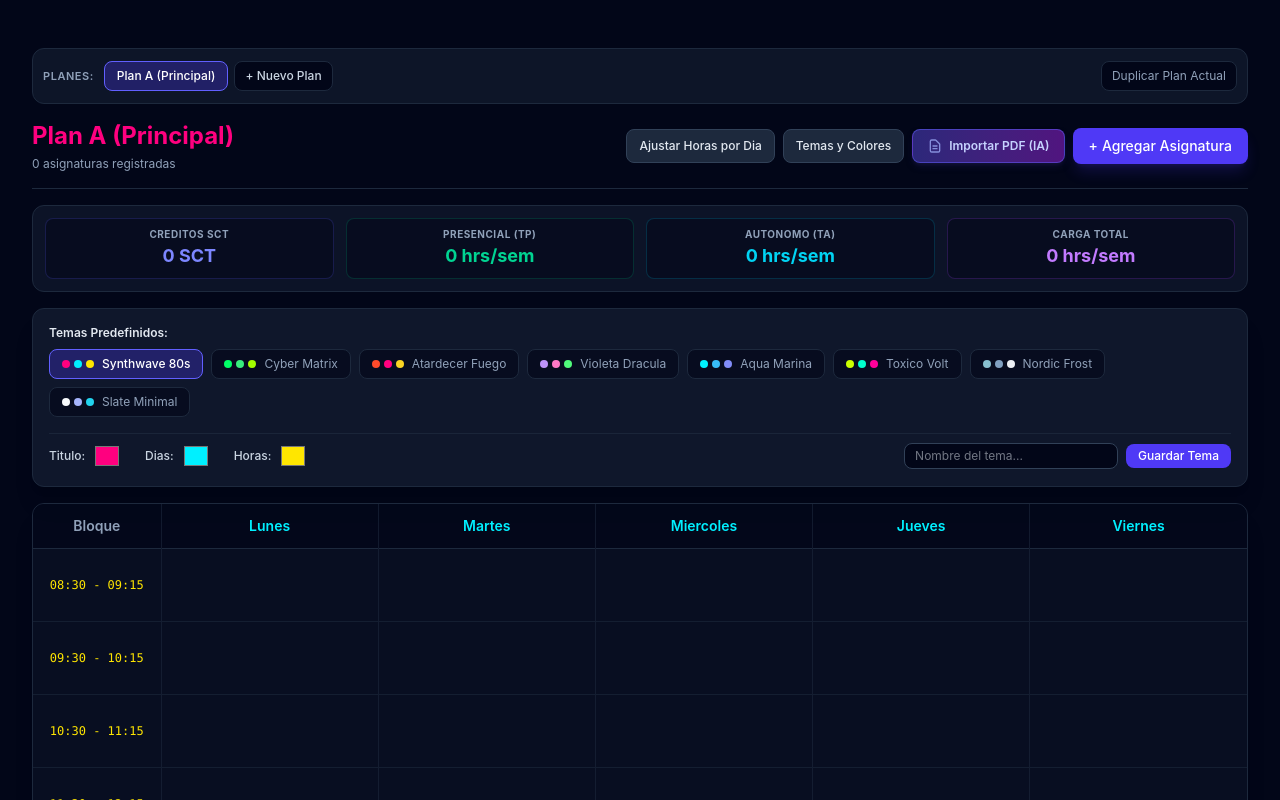
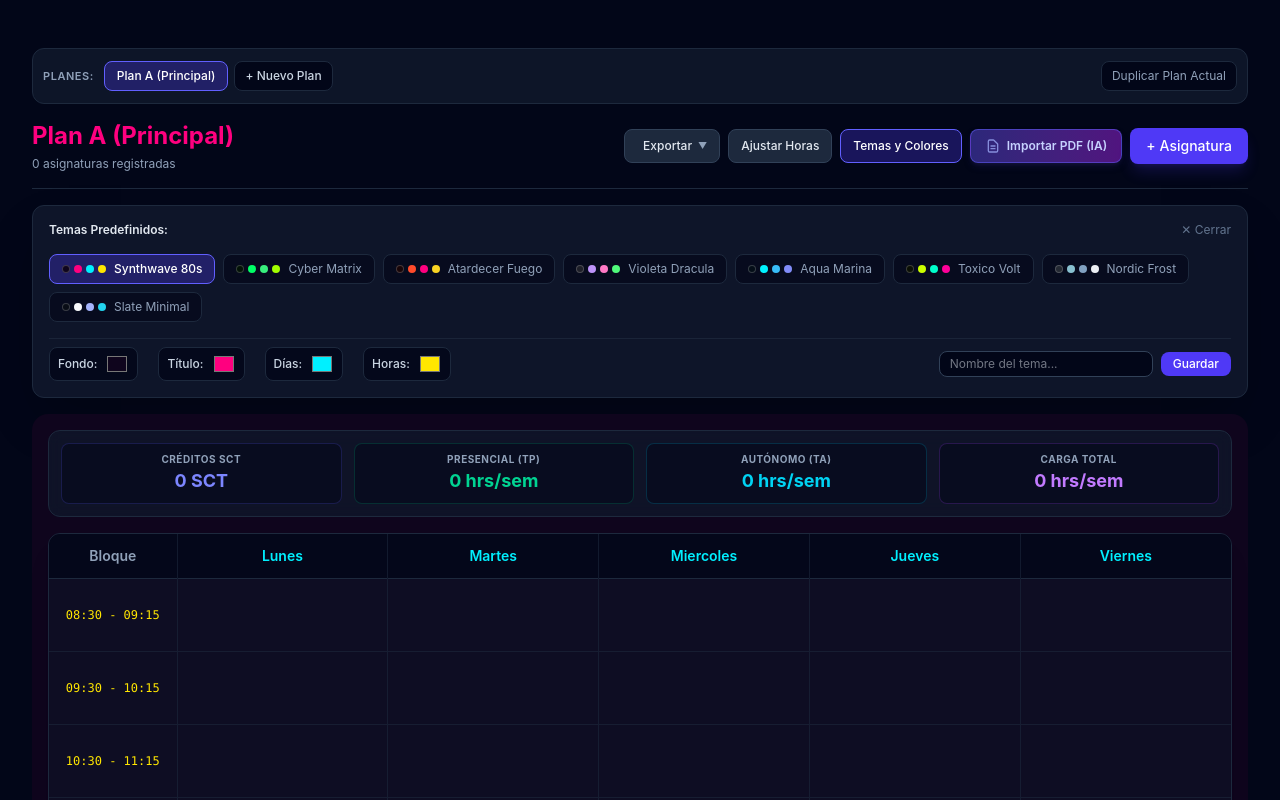
Before and after one commit to ManuelHueitra/HorarioWeb, a React (Vite) app: page / in a window 1280 px wide. Both pictures are taken after a click on the button "Temas y Colores". Shown: the top 800 px of the page. Built offline with nearby package versions, Linux system fonts and the light colour scheme.

Commit message:
feat: exportacion PDF e imagenes con fondos de tema, paneles superiores y recorte de grilla

```diff
--- a/package.json
+++ b/package.json
@@ -10,9 +10,12 @@
     "preview": "vite preview"
   },
   "dependencies": {
+    "html-to-image": "^1.11.13",
+    "jspdf": "^4.2.1",
     "pdfjs-dist": "^6.2.108",
     "react": "^19.2.8",
     "react-dom": "^19.2.8",
+    "xlsx": "^0.18.5",
     "zustand": "^5.0.14"
   },
   "devDependencies": {
--- /dev/null
+++ b/src/components/horario/BotonExportar.tsx
@@ -0,0 +1,97 @@
+import { useState, useRef, useEffect } from 'react';
+import {
+  exportarComoPdf,
+  exportarComoImagen,
+} from '@/utils/exportador';
+import type { PlanHorario } from '@/types';
+
+interface Props {
+  planActivo: PlanHorario;
+  idAreaExportable: string;
+}
+
+export function BotonExportar({ planActivo, idAreaExportable }: Props) {
+  const [abierto, setAbierto] = useState(false);
+  const [exportando, setExportando] = useState(false);
+  const menuRef = useRef<HTMLDivElement>(null);
+
+  const nombreArchivo = (planActivo.nombre || 'horario')
+    .toLowerCase()
+    .replace(/\s+/g, '_');
+
+  const colorFondo = planActivo.temaActivo?.fondo || '#090d16';
+
+  useEffect(() => {
+    function handleClickAfuera(e: MouseEvent) {
+      if (menuRef.current && !menuRef.current.contains(e.target as Node)) {
+        setAbierto(false);
+      }
+    }
+    document.addEventListener('mousedown', handleClickAfuera);
+    return () => document.removeEventListener('mousedown', handleClickAfuera);
+  }, []);
+
+  const handleExportar = async (tipo: 'pdf' | 'jpg' | 'png') => {
+    setAbierto(false);
+    setExportando(true);
+
+    try {
+      const nodo = document.getElementById(idAreaExportable);
+      if (!nodo) {
+        alert('No se encontró el elemento para exportar.');
+        return;
+      }
+
+      if (tipo === 'pdf') {
+        await exportarComoPdf(nodo, nombreArchivo, colorFondo);
+      } else if (tipo === 'jpg' || tipo === 'png') {
+        await exportarComoImagen(nodo, nombreArchivo, tipo, colorFondo);
+      }
+    } catch (err) {
+      console.error(err);
+      alert('Hubo un error al exportar.');
+    } finally {
+      setExportando(false);
+    }
+  };
+
+  return (
+    <div className="relative inline-block text-left" ref={menuRef}>
+      <button
+        type="button"
+        disabled={exportando}
+        onClick={() => setAbierto(!abierto)}
+        className="flex items-center gap-1.5 px-3 py-2 bg-slate-800 hover:bg-slate-700 text-slate-200 text-xs font-medium rounded-lg border border-slate-700 transition-colors disabled:opacity-50 cursor-pointer"
+      >
+        <span></span>
+        <span>{exportando ? 'Exportando...' : 'Exportar'}</span>
+        <span className="text-[9px] text-slate-400">▼</span>
+      </button>
+
+      {abierto && (
+        <div className="absolute right-0 mt-2 w-44 bg-slate-900 border border-slate-700 rounded-xl shadow-2xl z-50 py-1 divide-y divide-slate-800 animate-in fade-in zoom-in-95 duration-100">
+          <div className="py-1">
+            <button
+              onClick={() => handleExportar('pdf')}
+              className="w-full text-left px-3.5 py-2 text-xs text-slate-200 hover:bg-indigo-600 hover:text-white flex items-center gap-2 transition-colors cursor-pointer"
+            >
+              <span></span> Guardar como <strong>PDF</strong>
+            </button>
+            <button
+              onClick={() => handleExportar('png')}
+              className="w-full text-left px-3.5 py-2 text-xs text-slate-200 hover:bg-indigo-600 hover:text-white flex items-center gap-2 transition-colors cursor-pointer"
+            >
+              <span></span> Imagen <strong>PNG</strong>
+            </button>
+            <button
+              onClick={() => handleExportar('jpg')}
+              className="w-full text-left px-3.5 py-2 text-xs text-slate-200 hover:bg-indigo-600 hover:text-white flex items-center gap-2 transition-colors cursor-pointer"
+            >
+              <span></span> Imagen <strong>JPG</strong>
+            </button>
+          </div>
+        </div>
+      )}
+    </div>
+  );
+}
--- a/src/components/horario/GrillaHorario.tsx
+++ b/src/components/horario/GrillaHorario.tsx
@@ -4,6 +4,7 @@ import { TEMAS_PREDEFINIDOS } from '@/utils/temas';
 import { useHorarioStore } from '@/store/useHorarioStore';
 import { ModalAsignatura } from './ModalAsignatura';
 import { ModalImportarPdf } from './ModalImportarPdf';
+import { BotonExportar } from './BotonExportar';
 import type {
   ColorAsignatura,
   Asignatura,
@@ -65,13 +66,31 @@ export function GrillaHorario() {
     return h * 60 + m;
   };
 
-  const maxMinutosGlobal = Math.max(
-    ...DIAS_SEMANA.map((dia) => aMinutos(limitesPorDia[dia] || '18:15'))
-  );
+  // 1. Calcular la última hora donde efectivamente hay clases
+  let maxFinClaseMinutos = 0;
+  asignaturas.forEach((asig) => {
+    asig.bloques.forEach((b) => {
+      const minFin = aMinutos(b.horaFin);
+      if (minFin > maxFinClaseMinutos) {
+        maxFinClaseMinutos = minFin;
+      }
+    });
+  });
+
+  // 2. Revisar si el usuario ajustó manualmente horas por día
+  const hayLimitesManuales = Object.keys(limitesPorDia).length > 0;
+  const maxManualMinutos = hayLimitesManuales
+    ? Math.max(...DIAS_SEMANA.map((dia) => aMinutos(limitesPorDia[dia] || '00:00')))
+    : 0;
+
+  // 3. Recortar filas vacías finales (Mínimo hasta las 13:15 para ver la mañana completa)
+  const limiteCorte = hayLimitesManuales && maxManualMinutos > 0
+    ? maxManualMinutos
+    : Math.max(maxFinClaseMinutos, aMinutos('13:15'));
 
   const bloquesVisibles = BLOQUES_HORAS.filter((b) => {
     const horaInicio = b.split(' - ')[0];
-    return aMinutos(horaInicio) < maxMinutosGlobal;
+    return aMinutos(horaInicio) < limiteCorte;
   });
 
   const abrirModalCrear = (dia?: DiaSemana, bloqueHora?: string) => {
@@ -116,6 +135,7 @@ export function GrillaHorario() {
       colorTitulo: temaActivo.colorTitulo,
       colorDias: temaActivo.colorDias,
       colorHoras: temaActivo.colorHoras,
+      fondo: temaActivo.fondo || '#090d16',
     };
 
     guardarTemaPersonalizado(nuevo);
@@ -247,21 +267,39 @@ export function GrillaHorario() {
         </div>
 
         <div className="flex items-center gap-2 flex-wrap">
+          <BotonExportar
+            planActivo={planActivo}
+            idAreaExportable="area-horario-exportable"
+          />
+
           <button
-            onClick={() => setMostrarConfigGrilla(!mostrarConfigGrilla)}
-            className="px-3 py-2 bg-slate-800 hover:bg-slate-700 text-slate-200 text-xs font-medium rounded-lg border border-slate-700 transition-colors"
+            onClick={() => {
+              setMostrarConfigGrilla(!mostrarConfigGrilla);
+              setMostrarPersonalizar(false);
+            }}
+            className={`px-3 py-2 text-xs font-medium rounded-lg border transition-colors ${
+              mostrarConfigGrilla
+                ? 'bg-indigo-600/30 border-indigo-500 text-white'
+                : 'bg-slate-800 hover:bg-slate-700 text-slate-200 border-slate-700'
+            }`}
           >
-            Ajustar Horas por Dia
+            Ajustar Horas
           </button>
 
           <button
-            onClick={() => setMostrarPersonalizar(!mostrarPersonalizar)}
-            className="px-3 py-2 bg-slate-800 hover:bg-slate-700 text-slate-200 text-xs font-medium rounded-lg border border-slate-700 transition-colors"
+            onClick={() => {
+              setMostrarPersonalizar(!mostrarPersonalizar);
+              setMostrarConfigGrilla(false);
+            }}
+            className={`px-3 py-2 text-xs font-medium rounded-lg border transition-colors ${
+              mostrarPersonalizar
+                ? 'bg-indigo-600/30 border-indigo-500 text-white'
+                : 'bg-slate-800 hover:bg-slate-700 text-slate-200 border-slate-700'
+            }`}
           >
             Temas y Colores
           </button>
 
-          {/* BOTÓN: IMPORTAR PDF CON IA */}
           <button
             type="button"
             onClick={() => setIsPdfModalOpen(true)}
@@ -288,46 +326,24 @@ export function GrillaHorario() {
             onClick={() => abrirModalCrear()}
             className="hidden sm:flex px-4 py-2 bg-indigo-600 hover:bg-indigo-500 text-white text-sm font-medium rounded-lg transition-colors shadow-lg shadow-indigo-600/20 items-center gap-1"
           >
-            <span>+</span> Agregar Asignatura
+            <span>+</span> Asignatura
           </button>
         </div>
       </header>
 
-      {/* Carga Academica */}
-      <div className="grid grid-cols-2 sm:grid-cols-4 gap-3 bg-slate-900/80 p-3 rounded-xl border border-slate-800 text-center">
-        <div className="p-2 bg-slate-950/50 rounded-lg border border-indigo-500/20">
-          <div className="text-[10px] uppercase font-bold text-slate-400 tracking-wider">
-            Creditos SCT
-          </div>
-          <div className="text-lg font-bold text-indigo-400">{totalSct} SCT</div>
-        </div>
-        <div className="p-2 bg-slate-950/50 rounded-lg border border-emerald-500/20">
-          <div className="text-[10px] uppercase font-bold text-slate-400 tracking-wider">
-            Presencial (TP)
-          </div>
-          <div className="text-lg font-bold text-emerald-400">{totalTp} hrs/sem</div>
-        </div>
-        <div className="p-2 bg-slate-950/50 rounded-lg border border-cyan-500/20">
-          <div className="text-[10px] uppercase font-bold text-slate-400 tracking-wider">
-            Autonomo (TA)
-          </div>
-          <div className="text-lg font-bold text-cyan-400">{totalTa} hrs/sem</div>
-        </div>
-        <div className="p-2 bg-slate-950/50 rounded-lg border border-purple-500/20">
-          <div className="text-[10px] uppercase font-bold text-slate-400 tracking-wider">
-            Carga Total
-          </div>
-          <div className="text-lg font-bold text-purple-400">
-            {totalHorasSemana} hrs/sem
-          </div>
-        </div>
-      </div>
-
-      {/* Panel de Ajuste de Horas por Dia */}
+      {/* PANELES SUPERIORES (AJUSTE DE HORAS Y TEMAS) */}
       {mostrarConfigGrilla && (
-        <div className="p-4 bg-slate-900 border border-slate-800 rounded-xl space-y-3 shadow-xl">
-          <div className="text-xs font-semibold text-slate-200">
-            Hora de termino por dia:
+        <div className="p-4 bg-slate-900/95 border border-slate-800 rounded-xl space-y-3 shadow-2xl animate-in fade-in slide-in-from-top-2">
+          <div className="flex items-center justify-between">
+            <span className="text-xs font-semibold text-slate-200">
+              Hora de término manual por día:
+            </span>
+            <button
+              onClick={() => setMostrarConfigGrilla(false)}
+              className="text-xs text-slate-500 hover:text-slate-300"
+            >
+              ✕ Cerrar
+            </button>
           </div>
           <div className="grid grid-cols-2 sm:grid-cols-5 gap-3">
             {DIAS_SEMANA.map((dia) => (
@@ -336,7 +352,7 @@ export function GrillaHorario() {
                   {dia}:
                 </label>
                 <select
-                  value={limitesPorDia[dia] || '18:15'}
+                  value={limitesPorDia[dia] || '18:00'}
                   onChange={(e) => setLimiteDia(dia, e.target.value)}
                   className="w-full bg-slate-950 border border-slate-800 rounded-lg px-2.5 py-1.5 text-xs text-slate-200 focus:outline-none focus:border-indigo-500"
                 >
@@ -352,13 +368,18 @@ export function GrillaHorario() {
         </div>
       )}
 
-      {/* Panel de Temas */}
       {mostrarPersonalizar && (
-        <div className="p-4 bg-slate-900 border border-slate-800 rounded-xl space-y-4 text-xs text-slate-300 shadow-xl">
-          <div>
-            <span className="font-semibold text-slate-200 block mb-2">
-              Temas Predefinidos:
-            </span>
+        <div className="p-4 bg-slate-900/95 border border-slate-800 rounded-xl space-y-4 text-xs text-slate-300 shadow-2xl animate-in fade-in slide-in-from-top-2">
+          <div className="flex items-center justify-between">
+            <span className="font-semibold text-slate-200">Temas Predefinidos:</span>
+            <button
+              onClick={() => setMostrarPersonalizar(false)}
+              className="text-xs text-slate-500 hover:text-slate-300"
+            >
+              ✕ Cerrar
+            </button>
+          </div>
+
           <div className="flex flex-wrap gap-2">
             {TEMAS_PREDEFINIDOS.map((t) => (
               <button
@@ -372,22 +393,29 @@ export function GrillaHorario() {
               >
                 <span className="flex gap-1">
                   <span
+                    className="w-2 h-2 rounded-full border border-white/20"
+                    style={{ backgroundColor: t.fondo || '#090d16' }}
+                    title="Fondo"
+                  />
+                  <span
                     className="w-2 h-2 rounded-full"
                     style={{ backgroundColor: t.colorTitulo }}
+                    title="Título"
                   />
                   <span
                     className="w-2 h-2 rounded-full"
                     style={{ backgroundColor: t.colorDias }}
+                    title="Días"
                   />
                   <span
                     className="w-2 h-2 rounded-full"
                     style={{ backgroundColor: t.colorHoras }}
+                    title="Horas"
                   />
                 </span>
                 {t.nombre}
               </button>
             ))}
-            </div>
           </div>
 
           {temasPersonalizados.length > 0 && (
@@ -410,6 +438,10 @@ export function GrillaHorario() {
                       className="flex items-center gap-2"
                     >
                       <span className="flex gap-1">
+                        <span
+                          className="w-2 h-2 rounded-full border border-white/20"
+                          style={{ backgroundColor: t.fondo || '#090d16' }}
+                        />
                         <span
                           className="w-2 h-2 rounded-full"
                           style={{ backgroundColor: t.colorTitulo }}
@@ -439,9 +471,26 @@ export function GrillaHorario() {
           )}
 
           <div className="pt-2 border-t border-slate-800/80 flex flex-wrap items-center justify-between gap-4">
-            <div className="flex flex-wrap items-center gap-6">
-              <label className="flex items-center gap-2 cursor-pointer">
-                <span className="font-medium text-slate-300">Titulo:</span>
+            <div className="flex flex-wrap items-center gap-5">
+              {/* SELECTOR COLOR DE FONDO */}
+              <label className="flex items-center gap-2 cursor-pointer bg-slate-950/80 px-2 py-1 rounded-lg border border-slate-800">
+                <span className="font-medium text-slate-300">Fondo:</span>
+                <input
+                  type="color"
+                  value={temaActivo.fondo || '#090d16'}
+                  onChange={(e) =>
+                    setTemaActivo({
+                      ...temaActivo,
+                      id: 'custom',
+                      fondo: e.target.value,
+                    })
+                  }
+                  className="w-6 h-6 bg-transparent rounded cursor-pointer border-0"
+                />
+              </label>
+
+              <label className="flex items-center gap-2 cursor-pointer bg-slate-950/80 px-2 py-1 rounded-lg border border-slate-800">
+                <span className="font-medium text-slate-300">Título:</span>
                 <input
                   type="color"
                   value={temaActivo.colorTitulo}
@@ -452,12 +501,12 @@ export function GrillaHorario() {
                       colorTitulo: e.target.value,
                     })
                   }
-                  className="w-7 h-7 bg-transparent rounded cursor-pointer border-0"
+                  className="w-6 h-6 bg-transparent rounded cursor-pointer border-0"
                 />
               </label>
 
-              <label className="flex items-center gap-2 cursor-pointer">
-                <span className="font-medium text-slate-300">Dias:</span>
+              <label className="flex items-center gap-2 cursor-pointer bg-slate-950/80 px-2 py-1 rounded-lg border border-slate-800">
+                <span className="font-medium text-slate-300">Días:</span>
                 <input
                   type="color"
                   value={temaActivo.colorDias}
@@ -468,11 +517,11 @@ export function GrillaHorario() {
                       colorDias: e.target.value,
                     })
                   }
-                  className="w-7 h-7 bg-transparent rounded cursor-pointer border-0"
+                  className="w-6 h-6 bg-transparent rounded cursor-pointer border-0"
                 />
               </label>
 
-              <label className="flex items-center gap-2 cursor-pointer">
+              <label className="flex items-center gap-2 cursor-pointer bg-slate-950/80 px-2 py-1 rounded-lg border border-slate-800">
                 <span className="font-medium text-slate-300">Horas:</span>
                 <input
                   type="color"
@@ -484,7 +533,7 @@ export function GrillaHorario() {
                       colorHoras: e.target.value,
                     })
                   }
-                  className="w-7 h-7 bg-transparent rounded cursor-pointer border-0"
+                  className="w-6 h-6 bg-transparent rounded cursor-pointer border-0"
                 />
               </label>
             </div>
@@ -504,12 +553,48 @@ export function GrillaHorario() {
                 type="submit"
                 className="bg-indigo-600 hover:bg-indigo-500 text-white font-medium px-3 py-1 rounded-lg text-xs transition-colors"
               >
-                Guardar Tema
+                Guardar
               </button>
             </form>
           </div>
         </div>
       )}
+
+      {/* ÁREA EXPORTABLE COMPLETA (CARGA ACADÉMICA + GRILLA) */}
+      <div
+        id="area-horario-exportable"
+        className="space-y-4 p-4 rounded-2xl transition-colors duration-300"
+        style={{ backgroundColor: temaActivo.fondo || '#090d16' }}
+      >
+        {/* Carga Académica */}
+        <div className="grid grid-cols-2 sm:grid-cols-4 gap-3 bg-slate-900/80 p-3 rounded-xl border border-slate-800 text-center backdrop-blur-sm">
+          <div className="p-2 bg-slate-950/50 rounded-lg border border-indigo-500/20">
+            <div className="text-[10px] uppercase font-bold text-slate-400 tracking-wider">
+              Créditos SCT
+            </div>
+            <div className="text-lg font-bold text-indigo-400">{totalSct} SCT</div>
+          </div>
+          <div className="p-2 bg-slate-950/50 rounded-lg border border-emerald-500/20">
+            <div className="text-[10px] uppercase font-bold text-slate-400 tracking-wider">
+              Presencial (TP)
+            </div>
+            <div className="text-lg font-bold text-emerald-400">{totalTp} hrs/sem</div>
+          </div>
+          <div className="p-2 bg-slate-950/50 rounded-lg border border-cyan-500/20">
+            <div className="text-[10px] uppercase font-bold text-slate-400 tracking-wider">
+              Autónomo (TA)
+            </div>
+            <div className="text-lg font-bold text-cyan-400">{totalTa} hrs/sem</div>
+          </div>
+          <div className="p-2 bg-slate-950/50 rounded-lg border border-purple-500/20">
+            <div className="text-[10px] uppercase font-bold text-slate-400 tracking-wider">
+              Carga Total
+            </div>
+            <div className="text-lg font-bold text-purple-400">
+              {totalHorasSemana} hrs/sem
+            </div>
+          </div>
+        </div>
 
         {/* Grilla Horaria */}
         <div className="overflow-x-auto rounded-xl border border-slate-800 bg-slate-900/50 shadow-xl">
@@ -557,9 +642,10 @@ export function GrillaHorario() {
                     </td>
 
                     {DIAS_SEMANA.map((dia) => {
-                    const limiteDiaMinutos = aMinutos(limitesPorDia[dia] || '18:15');
+                      const limiteDiaMinutos = aMinutos(limitesPorDia[dia] || '18:00');
                       const horaFinBloqueMinutos = aMinutos(horaFin);
-                    const estaFueraDeRango = horaFinBloqueMinutos > limiteDiaMinutos;
+                      const estaFueraDeRango =
+                        hayLimitesManuales && horaFinBloqueMinutos > limiteDiaMinutos;
 
                       if (estaFueraDeRango) {
                         return (
@@ -591,7 +677,7 @@ export function GrillaHorario() {
                         >
                           {hayTope && (
                             <div className="text-[10px] text-center font-bold text-rose-400 bg-rose-950/80 border border-rose-500/30 rounded py-0.5 mb-1">
-                            TOPE DE HORARIO ({ramosEncontrados.length})
+                              TOPE ({ramosEncontrados.length})
                             </div>
                           )}
 
@@ -677,8 +763,9 @@ export function GrillaHorario() {
             </tbody>
           </table>
         </div>
+      </div>
 
-      {/* Boton Flotante */}
+      {/* Botón Flotante Móvil */}
       <button
         onClick={() => abrirModalCrear()}
         className="sm:hidden fixed bottom-6 right-6 w-14 h-14 bg-indigo-600 hover:bg-indigo-500 text-white rounded-full shadow-2xl flex items-center justify-center text-3xl font-bold z-50 border-2 border-indigo-400/30 active:scale-95 transition-transform"
@@ -687,7 +774,6 @@ export function GrillaHorario() {
         +
       </button>
 
-      {/* MODAL MANUAL */}
       <ModalAsignatura
         isOpen={isModalOpen}
         onClose={cerrarModal}
@@ -695,7 +781,6 @@ export function GrillaHorario() {
         bloqueInicial={bloqueSeleccionado}
       />
 
-      {/* MODAL DE IMPORTAR PDF CON GEMINI IA */}
       <ModalImportarPdf
         isOpen={isPdfModalOpen}
         onClose={() => setIsPdfModalOpen(false)}
--- /dev/null
+++ b/src/utils/exportador.ts
@@ -0,0 +1,53 @@
+import { toJpeg, toPng } from 'html-to-image';
+import { jsPDF } from 'jspdf';
+
+// exportar como imagen
+export async function exportarComoImagen(
+  elemento: HTMLElement,
+  nombreArchivo: string,
+  formato: 'jpg' | 'png' = 'png',
+  colorFondo: string = '#090d16'
+) {
+  const opciones = {
+    quality: 0.98,
+    backgroundColor: colorFondo,
+    pixelRatio: 2,
+  };
+
+  const dataUrl =
+    formato === 'png'
+      ? await toPng(elemento, opciones)
+      : await toJpeg(elemento, opciones);
+
+  const link = document.createElement('a');
+  link.download = `${nombreArchivo}.${formato}`;
+  link.href = dataUrl;
+  link.click();
+}
+
+// exportar como PDF
+export async function exportarComoPdf(
+  elemento: HTMLElement,
+  nombreArchivo: string,
+  colorFondo: string = '#090d16'
+) {
+  const dataUrl = await toPng(elemento, {
+    quality: 1,
+    backgroundColor: colorFondo,
+    pixelRatio: 2,
+  });
+
+  const pdf = new jsPDF({
+    orientation: 'landscape',
+    unit: 'mm',
+    format: 'a4',
+  });
+
+  const imgProps = pdf.getImageProperties(dataUrl);
+  const pdfWidth = pdf.internal.pageSize.getWidth();
+  const pdfHeight = (imgProps.height * pdfWidth) / imgProps.width;
+  const marginY = pdfHeight < 210 ? (210 - pdfHeight) / 2 : 0;
+
+  pdf.addImage(dataUrl, 'PNG', 0, marginY, pdfWidth, pdfHeight);
+  pdf.save(`${nombreArchivo}.pdf`);
+}
--- a/src/utils/temas.ts
+++ b/src/utils/temas.ts
@@ -8,6 +8,7 @@ export const TEMAS_PREDEFINIDOS: TemaHorario[] = [
     colorTitulo: '#ff007f',
     colorDias: '#00f0ff',
     colorHoras: '#ffe600',
+    fondo: '#0f051d',
   },
   {
     id: 'cyber-matrix',
@@ -16,6 +17,7 @@ export const TEMAS_PREDEFINIDOS: TemaHorario[] = [
     colorTitulo: '#00ff66',
     colorDias: '#38ef7d',
     colorHoras: '#a3ff00',
+    fondo: '#031207',
   },
   {
     id: 'sunset-fire',
@@ -24,6 +26,7 @@ export const TEMAS_PREDEFINIDOS: TemaHorario[] = [
     colorTitulo: '#ff4b2b',
     colorDias: '#ff007f',
     colorHoras: '#f9d423',
+    fondo: '#180508',
   },
   {
     id: 'dracula-neon',
@@ -32,6 +35,7 @@ export const TEMAS_PREDEFINIDOS: TemaHorario[] = [
     colorTitulo: '#bd93f9',
     colorDias: '#ff79c6',
     colorHoras: '#50fa7b',
+    fondo: '#1e1f29',
   },
   {
     id: 'electric-aqua',
@@ -40,6 +44,7 @@ export const TEMAS_PREDEFINIDOS: TemaHorario[] = [
     colorTitulo: '#00f2fe',
     colorDias: '#38bdf8',
     colorHoras: '#818cf8',
+    fondo: '#040e18',
   },
   {
     id: 'toxic-volt',
@@ -48,6 +53,7 @@ export const TEMAS_PREDEFINIDOS: TemaHorario[] = [
     colorTitulo: '#ccff00',
     colorDias: '#00ffcc',
     colorHoras: '#ff0099',
+    fondo: '#0b0f05',
   },
   {
     id: 'nordic-frost',
@@ -56,6 +62,7 @@ export const TEMAS_PREDEFINIDOS: TemaHorario[] = [
     colorTitulo: '#88c0d0',
     colorDias: '#81a1c1',
     colorHoras: '#eceff4',
+    fondo: '#242933',
   },
   {
     id: 'slate-clasico',
@@ -64,5 +71,6 @@ export const TEMAS_PREDEFINIDOS: TemaHorario[] = [
     colorTitulo: '#f8fafc',
     colorDias: '#a5b4fc',
     colorHoras: '#22d3ee',
+    fondo: '#090d16',
   },
 ];
```
Also changed, not shown: src/types/index.ts (+12 -19 lines), 1 other file (tests, documents, lock files or other folders). Lines whose indentation alone changed are shown as unchanged.
